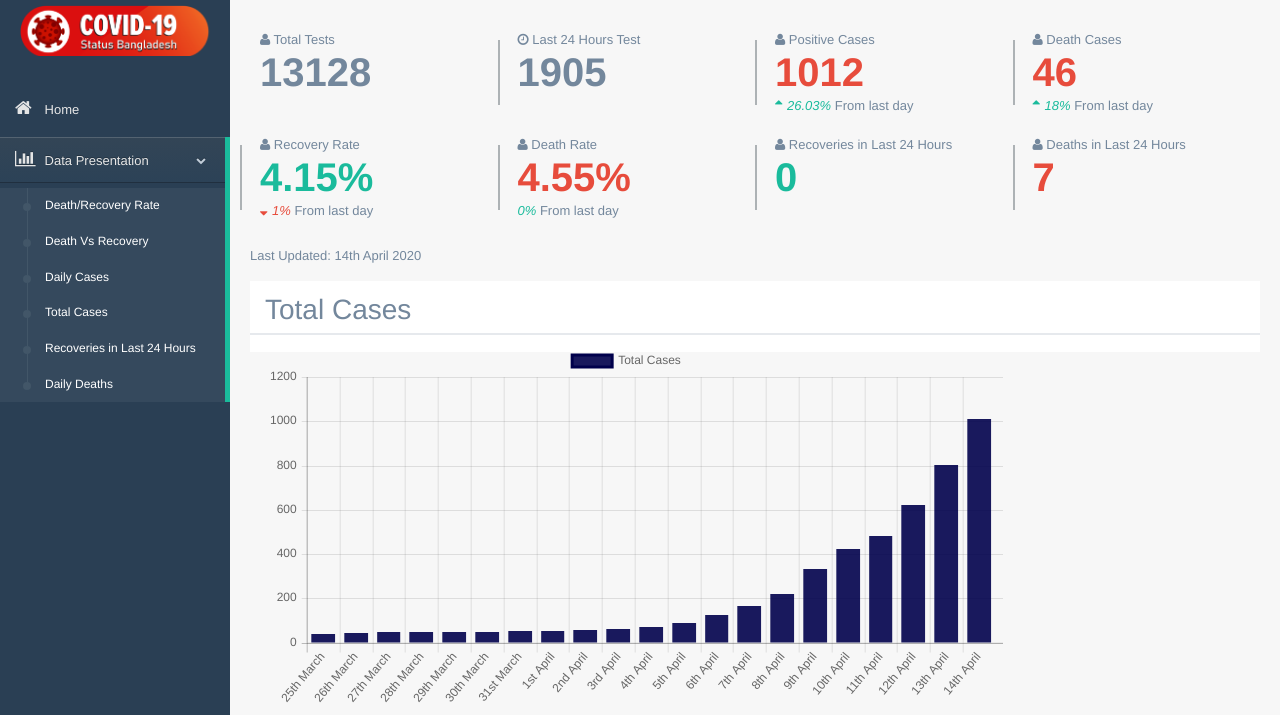
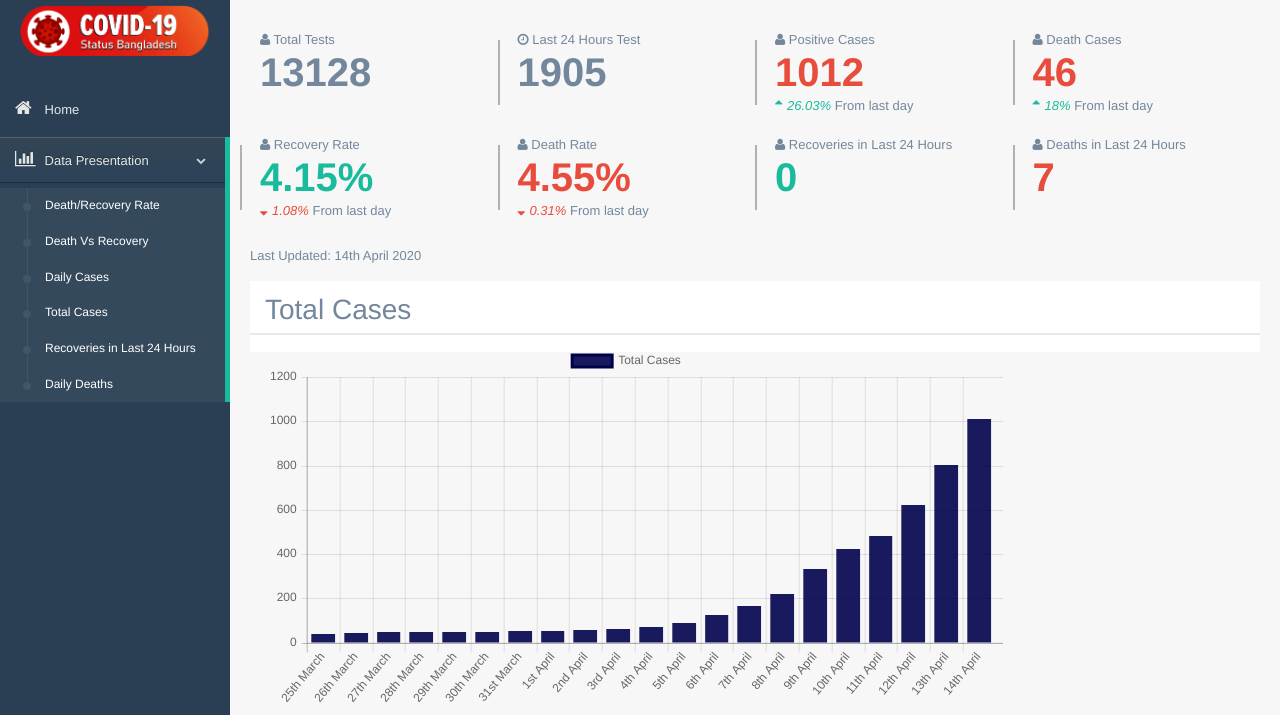
Before and after one commit to abrarhasinkml/COVID-19BD, a PHP site: page / in a window 1280 px wide. Shown: the top 715 px of the page. Run offline with PHP 8.4, Linux system fonts and the light colour scheme; data comes from the database, SQL or seed files in the repository.

Commit message:
Update sql commands

```diff
--- a/web-interface/index.php
+++ b/web-interface/index.php
@@ -90,7 +90,7 @@
           $areaFreq[] = $row['Freq.'];
       }
 
-      $covidSql = "SELECT * FROM `covidnews` WHERE `Title` LIKE '%করোনা%'";
+      $covidSql = "SELECT * FROM `covidnews` WHERE `Title` LIKE '%করোনা%' OR `Title` LIKE '%CORONA%'";
       $covidRes = mysqli_query($con,$covidSql);
 
       $awareSql = "SELECT * from awarenessnews";
@@ -255,12 +255,12 @@
               <div class="count green"><?php echo round($recoveryRate[$count-1],2); ?>%</div>
               <span class="count_bottom">
                 <?php
-                  if(round($percentageRecovery) > 0)
-                    echo '<i class="green"><i class="fa fa-sort-asc"></i>' .round($percentageRecovery) .'%</i> From last day</span>';
-                  else if(round($percentageRecovery) == 0)
+                  if(round($percentageRecovery,2) > 0)
+                    echo '<i class="green"><i class="fa fa-sort-asc"></i>' .round($percentageRecovery,2) .'%</i> From last day</span>';
+                  else if(round($percentageRecovery,2) == 0)
                     echo '<i class="green">' .abs(round($percentageRecovery)) .'%</i> From last day</span>';
                   else
-                    echo '<i class="red"><i class="fa fa-sort-desc"></i>' .abs(round($percentageRecovery)) .'%</i> From last day</span>';
+                    echo '<i class="red"><i class="fa fa-sort-desc"></i>' .abs(round($percentageRecovery,2)) .'%</i> From last day</span>';
                 ?>
             </div>
             <div class="col-md-3 col-sm-4  tile_stats_count">
@@ -270,10 +270,10 @@
                 <?php
                   if($deathRate[$count-1] > $deathRate[$count-2])
                     echo '<i class="green"><i class="fa fa-sort-asc"></i>' .round($percentageDeathRate) .'%</i> From last day</span>';
-                  else if(round($deathRate[$count-1] - $deathRate[$count-2]) == 0)
+                  else if(round($deathRate[$count-1] - $deathRate[$count-2],2) == 0)
                     echo '<i class="green">' .abs(round($percentageDeathRate)) .'%</i> From last day</span>';
                   else
-                    echo '<i class="red"><i class="fa fa-sort-desc"></i>' .abs(round($percentageDeathRate)) .'%</i> From last day</span>';
+                    echo '<i class="red"><i class="fa fa-sort-desc"></i>' .abs(round($percentageDeathRate,2)) .'%</i> From last day</span>';
                 ?>
             </div>
             <div class="col-md-3 col-sm-4  tile_stats_count">
```
